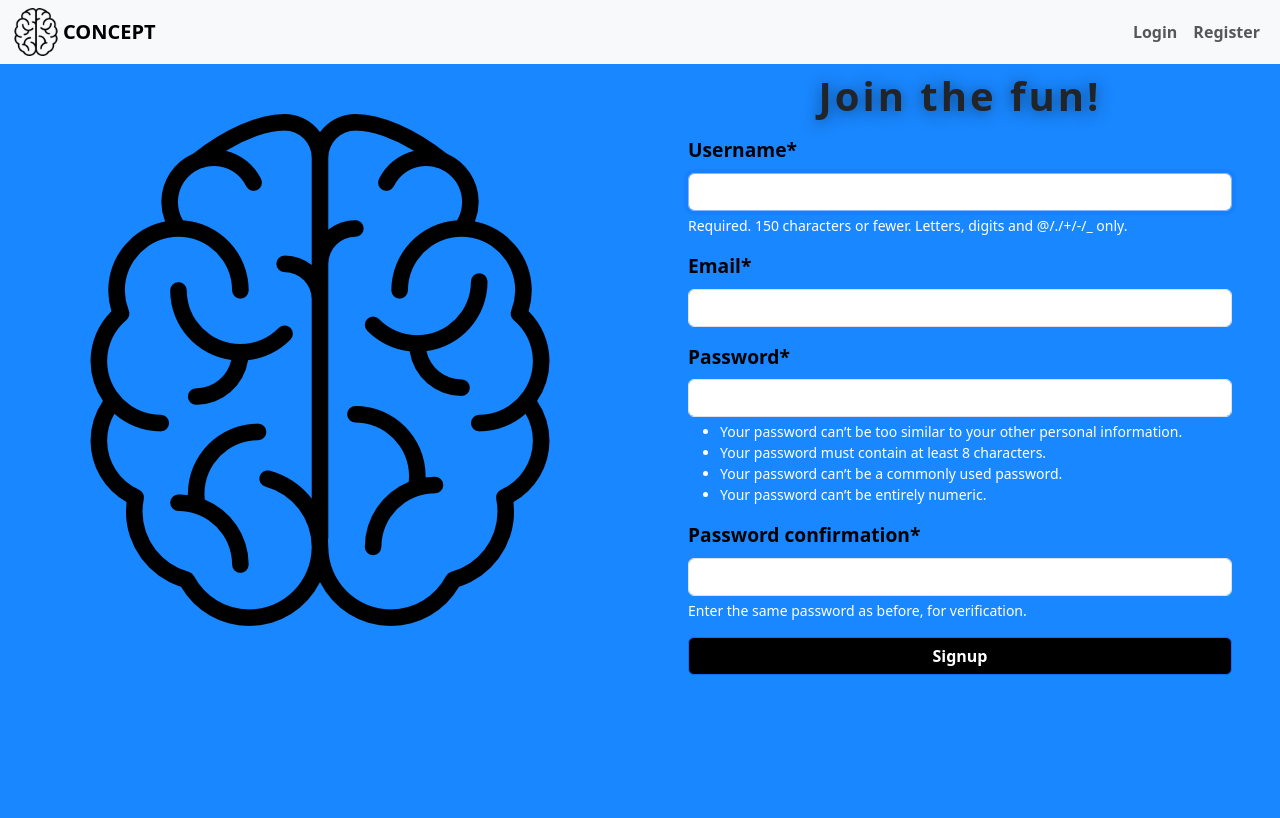
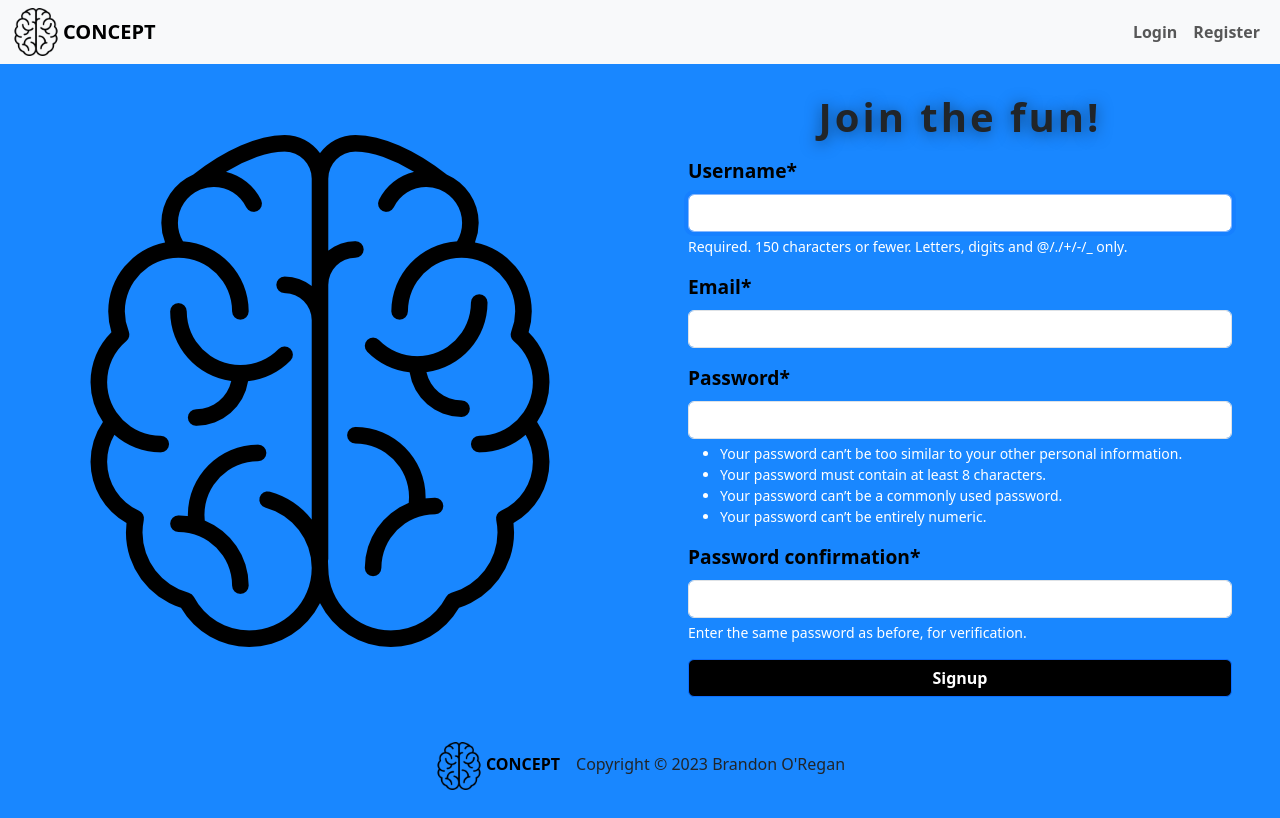
Before and after one commit to brandonoregan/concept, a Django app: page /register/ in a window 1280 px wide. Before the commit the page ends 675 px from the top, so only its background shows below. Run offline with Django 4.2, Linux system fonts and the light colour scheme; some libraries are stand-ins or nearby versions; some web fonts are replaced.

Commit message:
add footer

```diff
--- a/apps/posts/forms.py
+++ b/apps/posts/forms.py
@@ -16,9 +16,3 @@ class PostForm(forms.ModelForm):
     class Meta:
         model = Post
         fields = ["title", "about", "content", "post_image"]
-
-
-class CommentForm(forms.ModelForm):
-    class Meta:
-        model = Comment
-        fields = ["content"]
--- a/apps/profiles/views.py
+++ b/apps/profiles/views.py
@@ -22,7 +22,6 @@ def profile(request):
 
     if Post.objects.filter(author=request.user).exists():
         user_posts = Post.objects.filter(author=request.user)
-        print(user_posts)
     else:
         user_posts = None
 
--- a/apps/users/static/users/css/login.css
+++ b/apps/users/static/users/css/login.css
@@ -4,7 +4,7 @@
     box-shadow: 5px 2px 5px 2px;
     margin: 1.5rem 3rem; */
     background-color: var(--primary-blue);
-    min-height: calc(100vh - 4rem);
+    min-height: calc(100vh - 146px);
 }
 
 .loginForm {
--- a/apps/users/static/users/css/register.css
+++ b/apps/users/static/users/css/register.css
@@ -3,8 +3,11 @@
     border-radius: 1rem;
     box-shadow: 5px 2px 5px 2px;
     margin: 1.5rem 3rem; */
+    min-height: calc(100vh - 146px);
+    background-color: var(--primary-blue);
+    display: flex;
+    justify-content: center;
 
-    background-color: var(--primary-blue);
 }
 
 .registerForm {
@@ -24,10 +27,13 @@
     min-height: 100%;
     border-radius: 1rem 0 0 1rem;
     position: relative; */
+    align-self: center;
 }
 
 .rightCol {
     padding: 0 3rem;
+    align-self: center;
+    min-width: 350px;
 }
 
 .registerImageContainer {
--- a/apps/users/templates/users/register_user.html
+++ b/apps/users/templates/users/register_user.html
@@ -16,13 +16,13 @@
 {% block content %}
         <div class="container-fluid ">
             <div class="row registerContainer">
-                <div class="col col-md-6 leftCol d-flex align-items-center justify-content-center">
+                <div class="col-6 leftCol d-flex align-items-center justify-content-center">
                     <div class="registerImageContainer d-flex align-items-center position-relative ">
                         <img src="{% static 'images/welcome_brain.png' %}" alt="">
                         <!-- <h1 class="overlay-text">CONCEPT</h1> -->
                     </div>
                 </div>
-                <div class="col col-md-6 rightCol mt-2 ">
+                <div class="col-6 rightCol mt-2 ">
                     <form action="{% url 'register_user' %}" method="post" class="registerForm">
                         {% csrf_token %}
                         <h3 class="loginTitle mb-2 text-center ">Join the fun!</h3>
--- a/static/css/forms.css
+++ b/static/css/forms.css
@@ -8,6 +8,7 @@ body {
 
 .mainContainer {
     padding: 2rem 0 0 0;
+    min-height: calc(100vh - 144px);
 }
 
 .mainContainer form {
--- a/static/css/styles.css
+++ b/static/css/styles.css
@@ -16,6 +16,9 @@
 
 body {
     background-color: var(--primary-blue);
+    position: relative;
+    padding-bottom: 100px;
+
 }
 /* Navbar */
 /* Navbar */
@@ -23,6 +26,7 @@ body {
 header {
     margin: 0;
     padding: 0;
+    min-height: 56px;
 
 }
 
@@ -74,8 +78,26 @@ header {
 /* Footer */
 
 footer {
-    position: fixed;
+    position: absolute;
     bottom: 0;
     width: 100%;
-    background-color: var(--secondary-fade);
+    min-height: 100px;
 }
+
+.footerLogo {
+    height: 3rem;
+    width: 3rem;
+    margin-right: 3px;
+}
+
+.footerLogo img {
+    max-width: 100%;
+    max-height: 100%;
+    object-fit: contain;
+}
+
+.footerLogoText {
+    font-weight: 900;
+    text-decoration: none;
+    color: black;
+}
--- a/templates/base.html
+++ b/templates/base.html
@@ -28,7 +28,7 @@
 </head>
 <body>
     <header>
-        {% include 'navbar.html' %}
+            {% include 'navbar.html' %}
     </header>
     <main>
         {% if messages %}
@@ -41,9 +41,10 @@
 
         {% block content %}
         {% endblock %}
-        <footer>
-        </footer>
     </main>
+    <footer>
+        {% include 'footer.html' %}
+    </footer>
     {% block script %}
     {% endblock %}
 </body>
--- a/templates/footer.html
+++ b/templates/footer.html
@@ -1,7 +1,16 @@
-<div class="container">
+{% load static %}
+
+<div class="container-fluid p-4  ">
     <div class="row">
         <div class="col">
-            <h3>This is the footer</h3>
+            <div class="justify-content-center d-flex align-items-baseline    ">
+                <div class="footerLogo">
+                    <img  src="{% static 'images/welcome_brain.png' %}" alt="Concept logo">
+                </div>
+                <div class="d-flex justify-content-center ">
+                    <a class="footer-brand footerLogoText me-auto" href="{% url 'welcome' %}">CONCEPT</a>
+                    <p class="ms-3 ">Copyright &copy; 2023 Brandon O'Regan</p>
+                </div>
         </div>
     </div>
 </div>
```
Also changed, not shown: apps/posts/views.py (+5 -23 lines).
